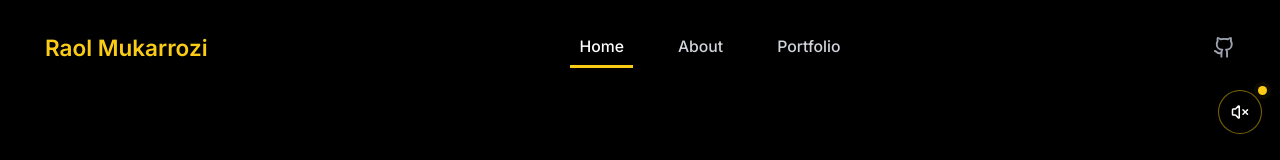
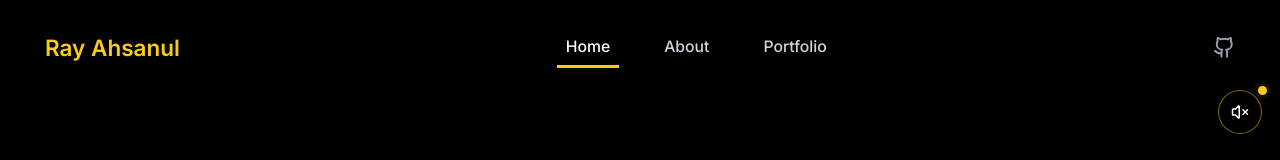
Before and after one commit to RAYWEB-DEV/my-portofolio, a Next.js app: page / in a window 1280 px wide. Shown: the top 160 px of the page. Built offline with nearby package versions, Linux system fonts and the light colour scheme.

Commit message:
navbar.tsx

```diff
--- a/components/navbar.tsx
+++ b/components/navbar.tsx
@@ -21,7 +21,7 @@ export const Navbar = memo(function Navbar() {
           <div className="hidden landscape:block landscape:w-full landscape:fixed landscape:top-0 landscape:left-0 landscape:right-0 landscape:z-50">
             <div className="container mx-auto px-4 py-4">
               <div className="flex justify-between items-center backdrop-blur-md bg-black/70 rounded-full px-6 py-3 shadow-lg">
-                <span className="text-yellow-400 text-xl font-semibold whitespace-nowrap">Raol Mukarrozi</span>
+                <span className="text-yellow-400 text-xl font-semibold whitespace-nowrap">Ray Ahsanul</span>
 
                 <div className="hidden md:flex items-center justify-center gap-8">
                   {navItems.map((item) => (
```
